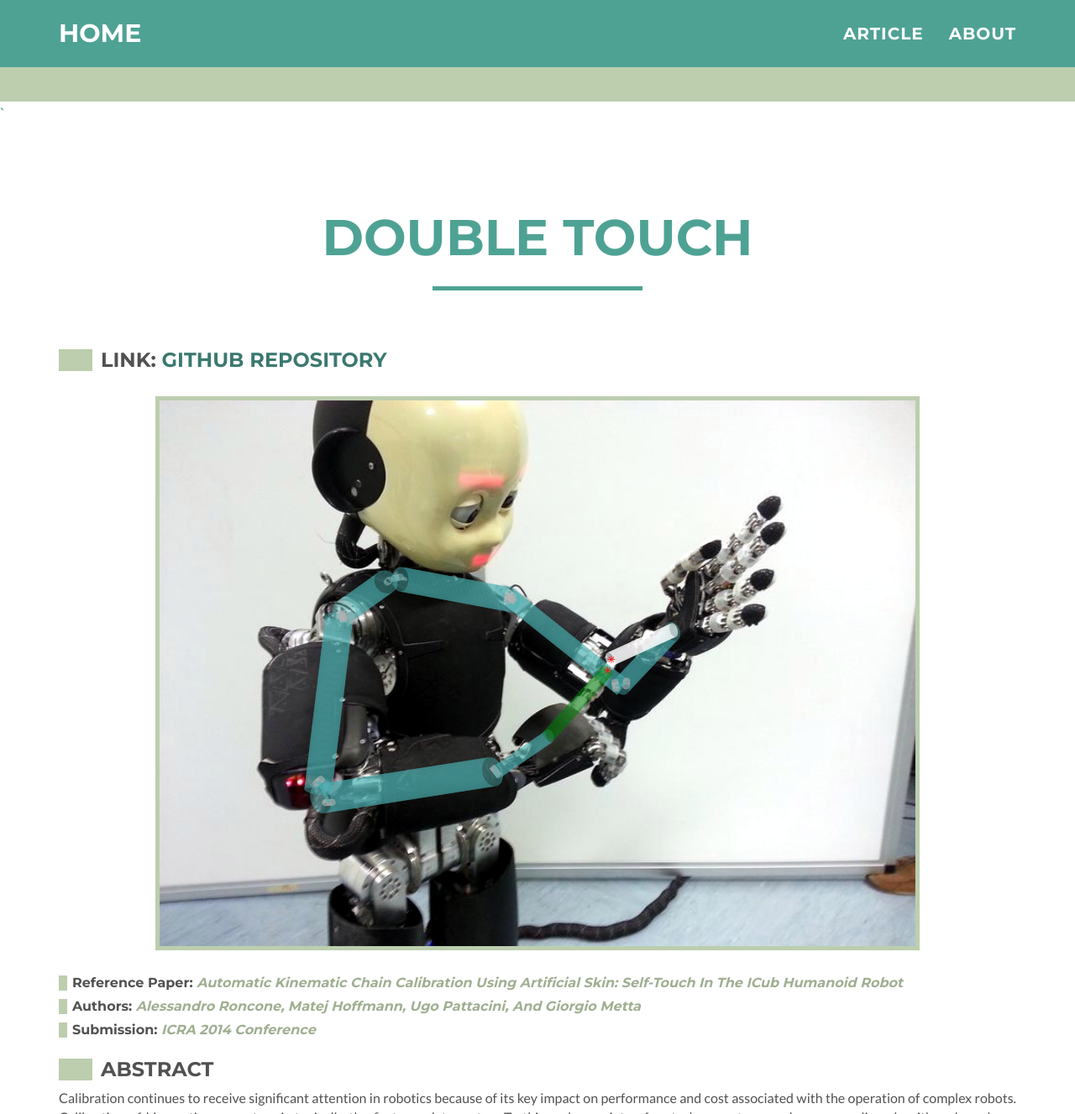
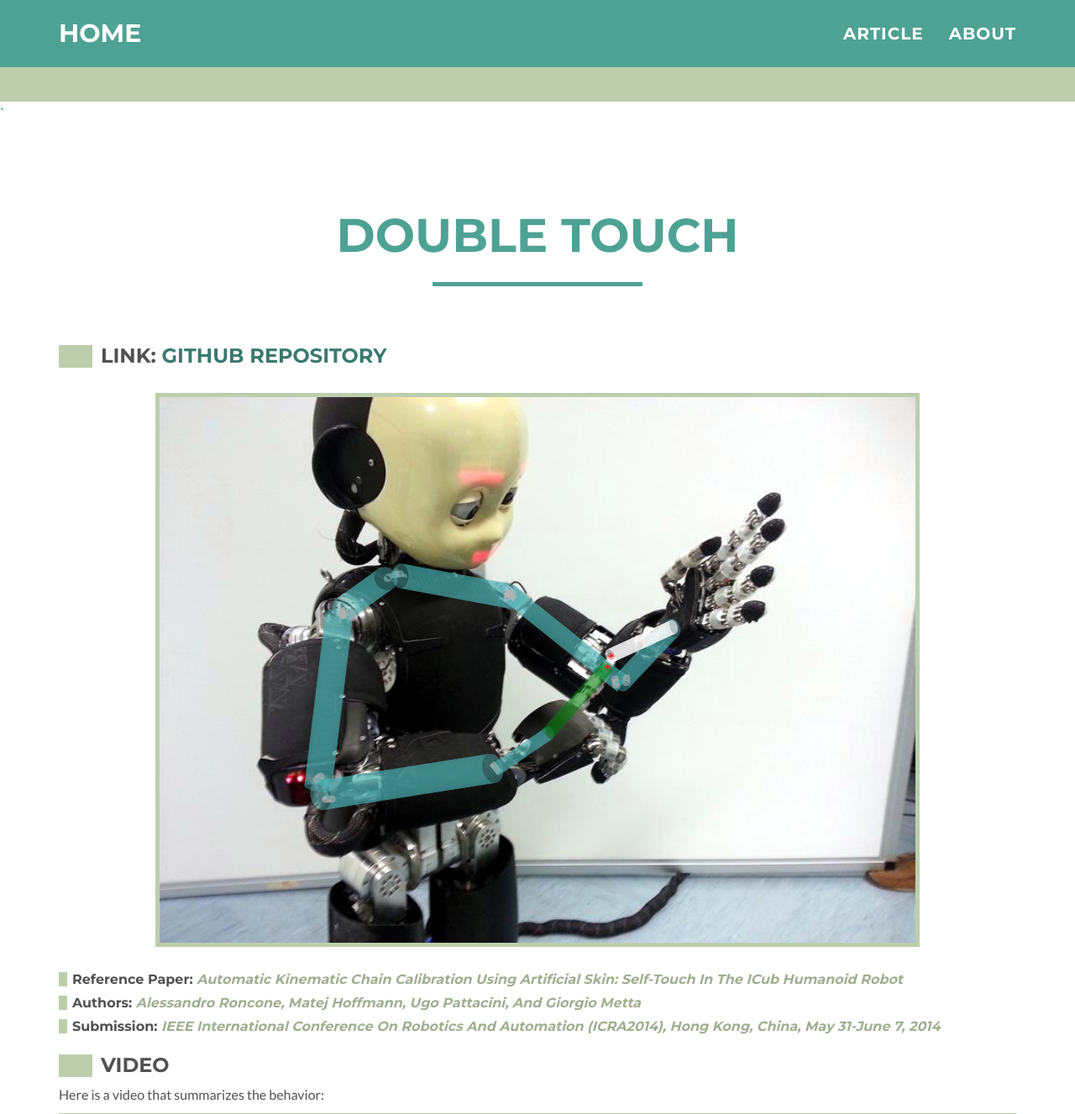
Before and after one commit to alecive/alecive.github.io, a Jekyll site: the page built from _posts/2014-06-08-doubleTouch.md, in a window 1280 px wide and 1400 px high, scrolled down 455 px, cut to the strip 0-1327 px from the top of the window. Shown: the whole strip at 84% size. Built offline with Jekyll 4.4.1, drawn with Linux system fonts in a browser that asks for light colours; some of the changed text lies outside the part shown.

Commit message:
Minor fixes

```diff
--- a/_includes/css/main.css
+++ b/_includes/css/main.css
@@ -201,7 +201,7 @@
 
 section h2 {
     margin: 0;
-    font-size: 3em;
+    font-size: 2.8em;
 }
 
 section.success {
@@ -623,7 +623,7 @@
 
 .portfolio-modal .modal-content h2 {
     margin: 0;
-    font-size: 3em;
+    font-size: 2.8em;
 }
 
 .portfolio-modal .modal-content p {
--- a/_includes/pdf.html
+++ b/_includes/pdf.html
@@ -2,5 +2,5 @@
     <div class="pdf-container">
         <embed src="/img/{{ include.url }}" width="100%">
     </div>
-    <pre style="margin-bottom: 20px;"><code>{{ include.description }} - it requires flash player</code></pre>
+    <pre style="margin-bottom: 20px;"><code>{{ include.description }} NOTE: it requires Flash Player - so it most likely won't work on mobile devices)</code></pre>
 </div>
--- a/_includes/research.html
+++ b/_includes/research.html
@@ -8,8 +8,8 @@
                     <hr class="star-primary">
                 </div>
                 <div class="col-lg-10 text-center col-lg-offset-1">
-                    <div id="article" style="color: #{{ site.color.secondary}}; margin-bottom: 40px;">
-                        {{ site.research }}
+                    <div id="article">
+                        <p style="color: #{{ site.color.secondary}}; margin-bottom: 40px;">{{ site.research }}</p>
                     </div>
                 </div>
             </div>
--- a/_posts/2014-06-08-doubleTouch.md
+++ b/_posts/2014-06-08-doubleTouch.md
@@ -17,21 +17,21 @@
 
 #### Authors: _Alessandro Roncone, Matej Hoffmann, Ugo Pattacini, and Giorgio Metta_
 
-#### Submission: _ICRA 2014 Conference_
-
-## Abstract
-
-Calibration continues to receive significant attention in robotics because of its key impact on performance and cost associated with the operation of complex robots. Calibration of kinematic parameters is typically the first mandatory step. To this end, a variety of metrology systems and corresponding algorithms have been described in the literature relying on measurements of the pose of the end-effector using a camera or laser tracking system, or, exploiting constraints arising from contacts of the end-effector with the environment.
-In this work, we take inspiration from the behavior of infants and certain animals, who are believed to use self-stimulation or self-touch to “calibrate” their body representations, and present a new solution to this problem by letting the robot close the kinematic chain by touching its own body. The robot considered in this paper is sensorized with tactile arrays for a total of about 4200 sensing points. The correspondence between the predicted contact point from existing forward kinematics and the actual position on the robot’s ‘skin’ provides sample data that allows refining the kinematic representation (DH parameters). The data collection procedure is automated — self-touch is autonomously executed by the robot — and can be repeated at any time, providing a compact self-calibration system that does not require an external measurement apparatus.
+#### Submission: _IEEE International Conference on Robotics and Automation (ICRA2014), Hong Kong, China, May 31-June 7, 2014_
 
 ## Video
 
 Here is a video that summarizes the behavior:
 
-{% include video.html url="//www.youtube.com/embed/tT24kyERDjo" description="doubleTouch on the iCub" %}
+{% include video.html url="//www.youtube.com/embed/pfse424t5mQ" description="This video deals with the task of solving the problem of self-(or double-)touch. This behaviour is defined as the robot being able to touch itself on a specific region of the skin, and it represents an unprecedented opportunity for a humanoid robot to achieve the simultaneous activation of multiple skin parts (in this video, patches belonging to the right hand and the left forearm). This high amount of information can be then used later on for exploiting a completely autonomous calibration of the body model (i.e. kinematic calibration or tactile calibration). In the reference paper cited above, this competence has been used to perform a kinematic calibration of both the right and the left arms." %}
 
 ## Slides
 
 Here are the slides I used during the presentation at ICRA2014:
 
 {% include pdf.html url="portfolio/doubleTouch.pdf" description="Slides used at ICRA2014" %}
+
+## Abstract
+
+Calibration continues to receive significant attention in robotics because of its key impact on performance and cost associated with the operation of complex robots. Calibration of kinematic parameters is typically the first mandatory step. To this end, a variety of metrology systems and corresponding algorithms have been described in the literature relying on measurements of the pose of the end-effector using a camera or laser tracking system, or, exploiting constraints arising from contacts of the end-effector with the environment.
+In this work, we take inspiration from the behavior of infants and certain animals, who are believed to use self-stimulation or self-touch to “calibrate” their body representations, and present a new solution to this problem by letting the robot close the kinematic chain by touching its own body. The robot considered in this paper is sensorized with tactile arrays for a total of about 4200 sensing points. The correspondence between the predicted contact point from existing forward kinematics and the actual position on the robot’s ‘skin’ provides sample data that allows refining the kinematic representation (DH parameters). The data collection procedure is automated — self-touch is autonomously executed by the robot — and can be repeated at any time, providing a compact self-calibration system that does not require an external measurement apparatus.
```
